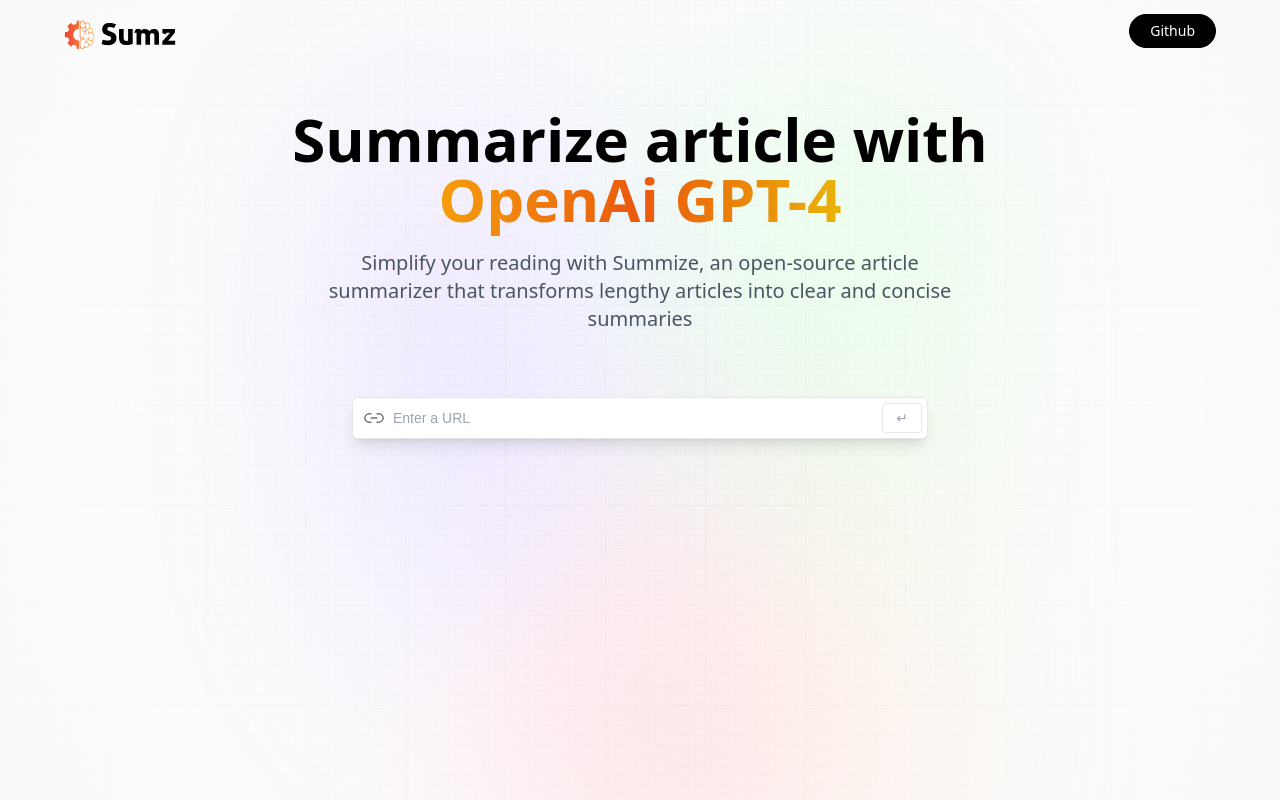
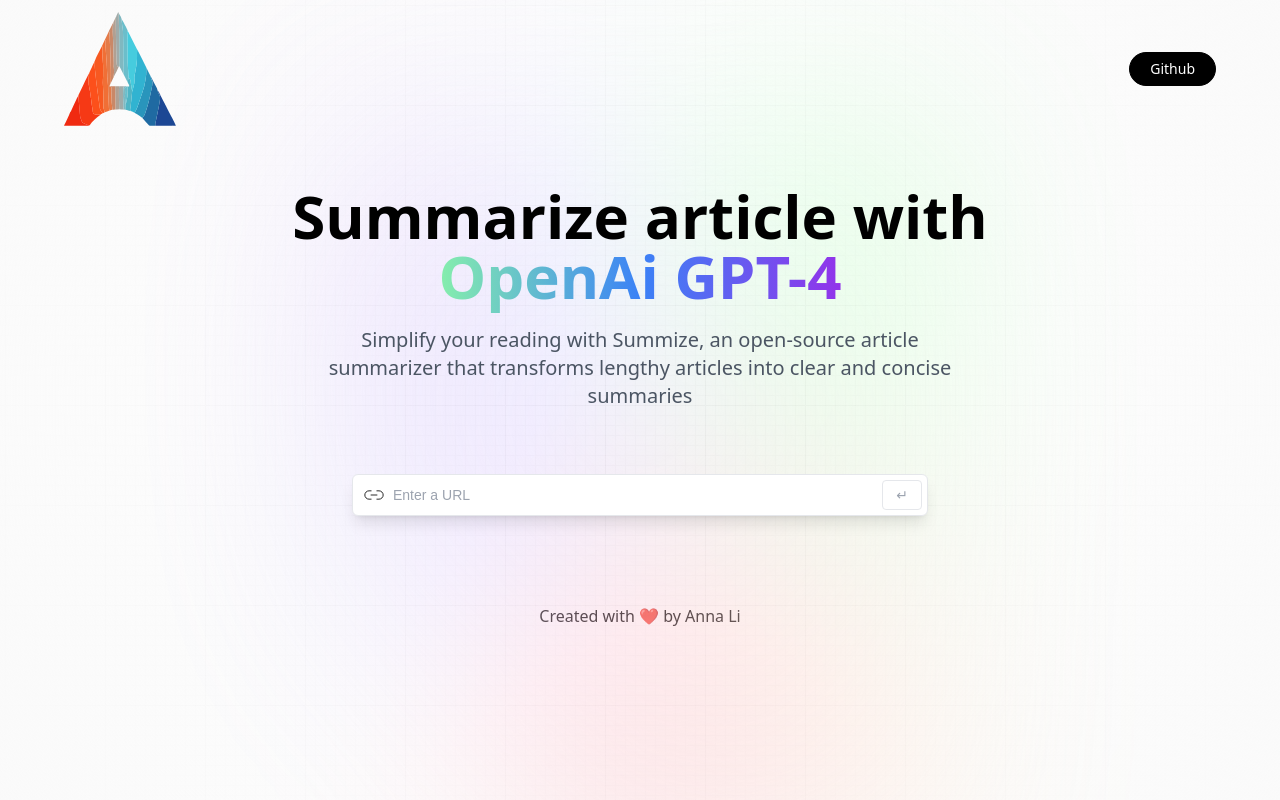
Before and after one commit to esplanadeA/ai_sum, a React (Vite) app in the folder Ai_sum/: page / in a window 1280 px wide. Built offline with nearby package versions, Linux system fonts and the light colour scheme; a web font is replaced by a local one.

Commit message:
layout fixed

```diff
--- a/Ai_sum/src/App.css
+++ b/Ai_sum/src/App.css
@@ -84,7 +84,7 @@
 }
 
 .orange_gradient {
-  @apply bg-gradient-to-r from-amber-500 via-orange-600 to-yellow-500 bg-clip-text text-transparent;
+  @apply bg-gradient-to-r from-green-300 via-blue-500 to-purple-600 bg-clip-text text-transparent;
 }
 
 .desc {
--- a/Ai_sum/src/App.jsx
+++ b/Ai_sum/src/App.jsx
@@ -1,7 +1,7 @@
-import React from 'react'
-import Hero from './components/Hero'
-import Demo from './components/Demo'
-import './App.css'
+import React from 'react';
+import Hero from './components/Hero';
+import Demo from './components/Demo';
+import './App.css';
 
 const App = () => {
   return (
@@ -13,8 +13,9 @@
         <Hero />
         <Demo />
       </div>
+      <p className="text-center font-medium">Created with ❤️ by Anna Li</p>
     </main>
-  )
-}
+  );
+};
 
-export default App
+export default App;
```
Also changed, not shown: Ai_sum/src/assets/logo.svg.
